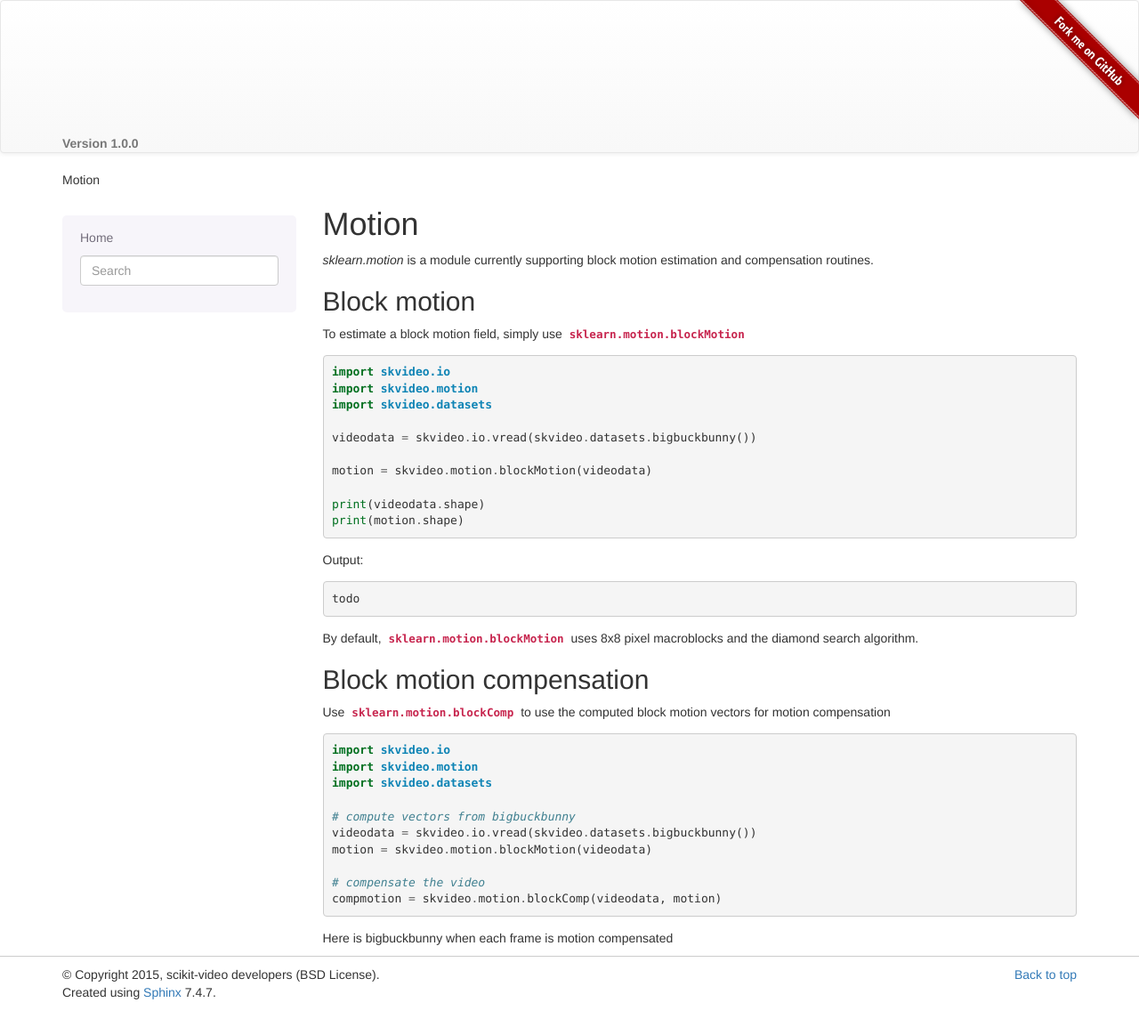
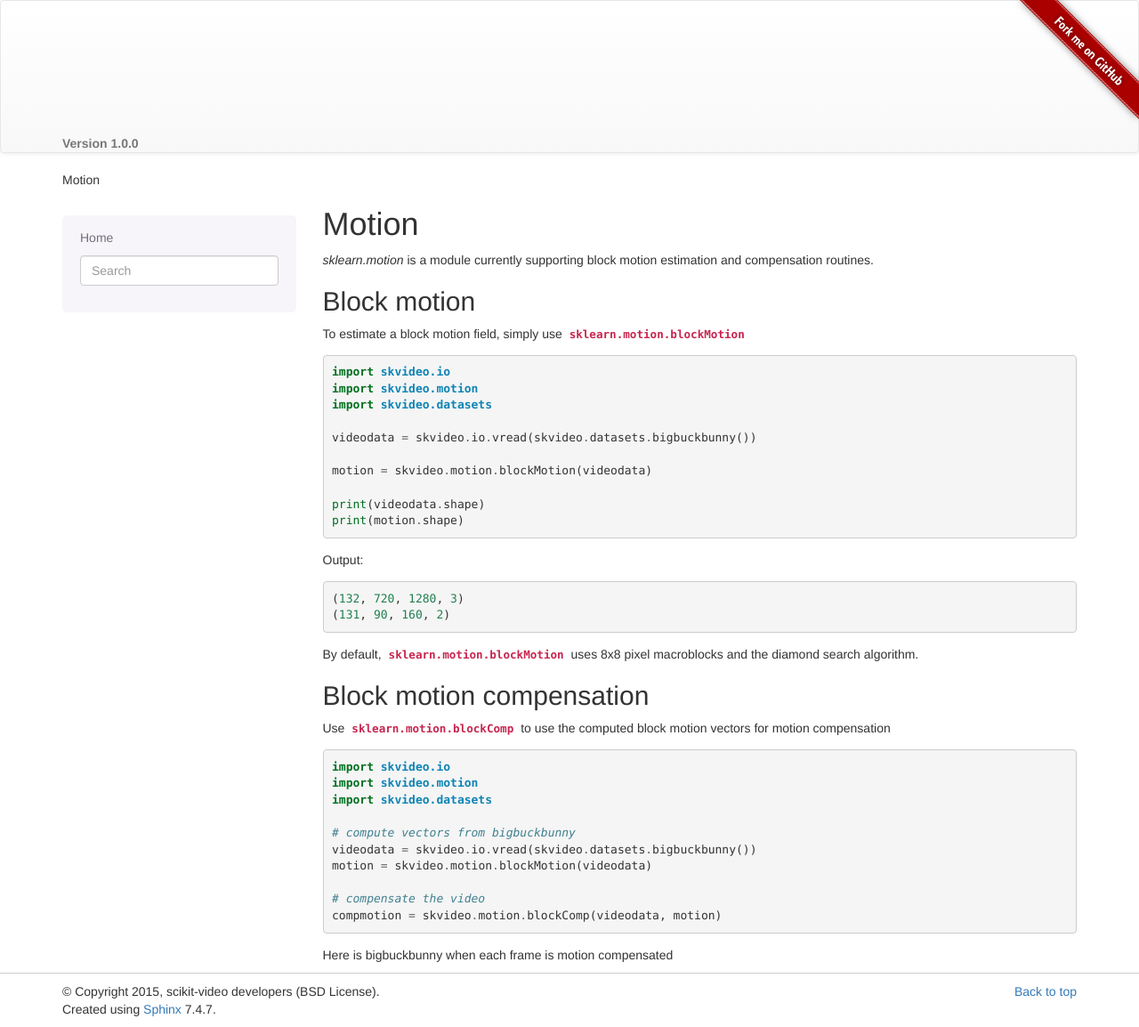
Before and after one commit to scikit-video/scikit-video, a Sphinx documentation site: the page built from doc/motion.rst, in a window 1280 px wide. Shown: the whole page at 89% size. Built offline with Sphinx 7.4.7, drawn with Linux system fonts in a browser that asks for light colours; formulas are drawn with MathJax 3.

Commit message:
Adding motion sizes

```diff
--- a/doc/motion.rst
+++ b/doc/motion.rst
@@ -31,7 +31,8 @@ Output:
 
 .. code-block:: python
 
-	todo
+	(132, 720, 1280, 3)
+	(131, 90, 160, 2)
 
 By default, :func:`sklearn.motion.blockMotion` uses 8x8 pixel macroblocks and the diamond search algorithm.
 
```
